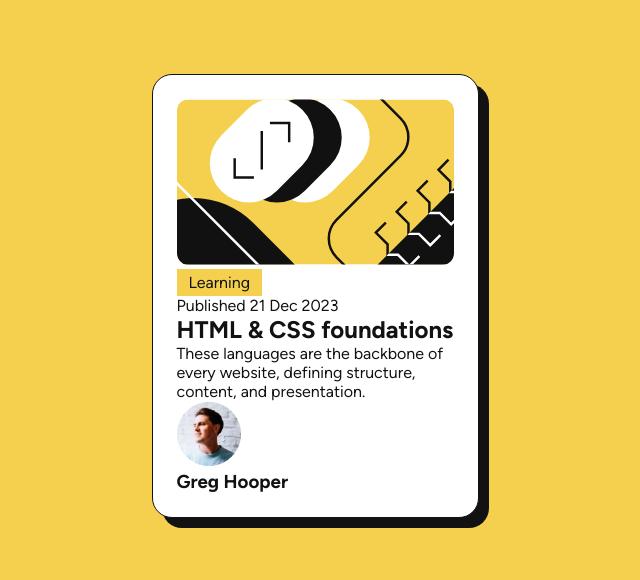
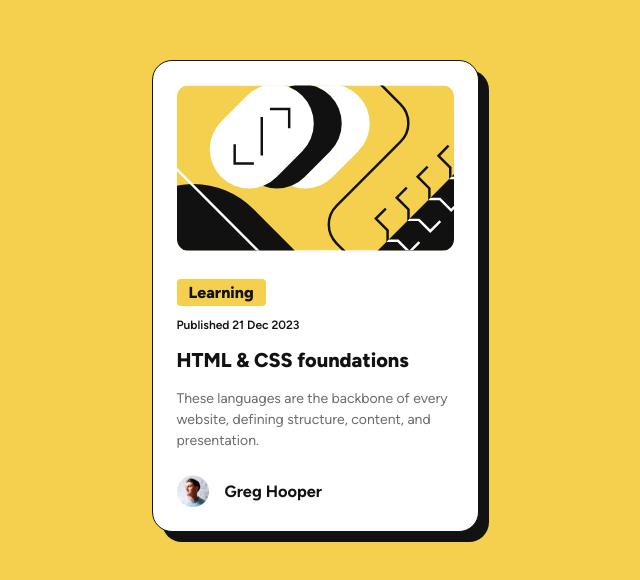
Before and after one commit to MarceCeru/desafio-front, a plain HTML site: page index.html in a window 1280 px wide. Shown: the part 104-684 px from the top of the page, without its empty margins (325-965 px from the left). Drawn offline with Linux system fonts and the light colour scheme.

Commit message:
finalizado la parte con css

```diff
--- a/index.html
+++ b/index.html
@@ -18,20 +18,22 @@
 
   <main>
     <div class="card">
-      <img class="ilustration" src="./assets/images/illustration-article.svg" alt="imagen representativa del curso de css">
+      <img class="ilustration" src="./assets/images/illustration-article.svg"
+        alt="imagen representativa del curso de css">
 
       <div class="label">
         <p>Learning</p>
       </div>
 
-      <p>Published 21 Dec 2023</p>
+      <p class="data">Published 21 Dec 2023</p>
 
-      <h2>HTML & CSS foundations</h2>
+      <h2 class="title">HTML & CSS foundations</h2>
 
-      <p>
+      <p class="description">
         These languages are the backbone of every website, defining structure, content, and presentation.
       </p>
-      <div>
+
+      <div class="container-perfil">
         <img src="./assets/images/image-avatar.webp" alt="image-user">
         <h3>Greg Hooper</h3>
       </div>
--- a/styles.css
+++ b/styles.css
@@ -38,11 +38,45 @@ body {
     & .ilustration {
         width: 100%;
         border-radius: 12px;
+        margin-bottom: 24px;
     }
 
     & .label {
         background-color: var(--Yellow);
         padding: 4px 12px;
         display: inline-block;
+        font-weight: 800;
+        margin-bottom: 12px;
+        border-radius: 4px;
+    }
+
+    & .data {
+        font-size: 0.75rem;
+        margin-bottom: 16px;
+        font-weight: 600;
+    }
+
+    & .title {
+        font-size: 1.25rem;
+        font-weight: 800;
+        margin-bottom: 16px;
+    }
+
+    & .description {
+        color: var(--Gray-500);
+        font-size: .875rem;
+        line-height: 1.5;
+        margin-bottom: 24px;
+    }
+
+    & .container-perfil{
+        display: flex;
+        align-items: center;
+        font-size: 14px;
+
+        & img{
+            margin-right: 16px;
+            width: 32px;
+        }
     }
 }
```
